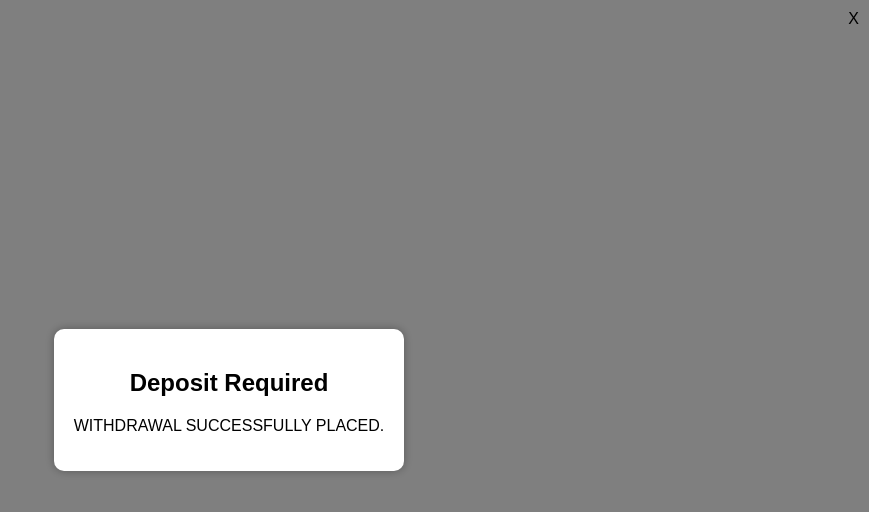
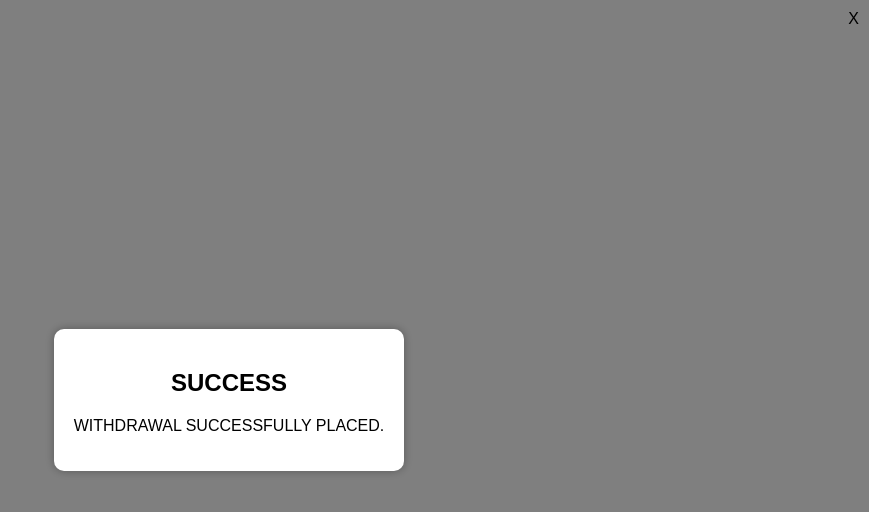
Before and after one commit to GenesisMiningCompanyGenesisMining/Genesis-Mining-Company-, a plain HTML site: page Success.html in a window 1280 px wide. Shown: the whole page, without its empty margins (411-1280 px from the left). Drawn offline with Linux system fonts and the light colour scheme.

Commit message:
Success.html

```diff
--- a/Success.html
+++ b/Success.html
@@ -39,7 +39,7 @@
 <div class="popup" id="popup">
   <div class="popup-content">
     <span class="close-btn" onclick="closePopup()">X</span>
-    <h2>Deposit Required</h2>
+    <h2>SUCCESS</h2>
     <p>
         <div class="container3">WITHDRAWAL SUCCESSFULLY PLACED.</h1>
 
```
